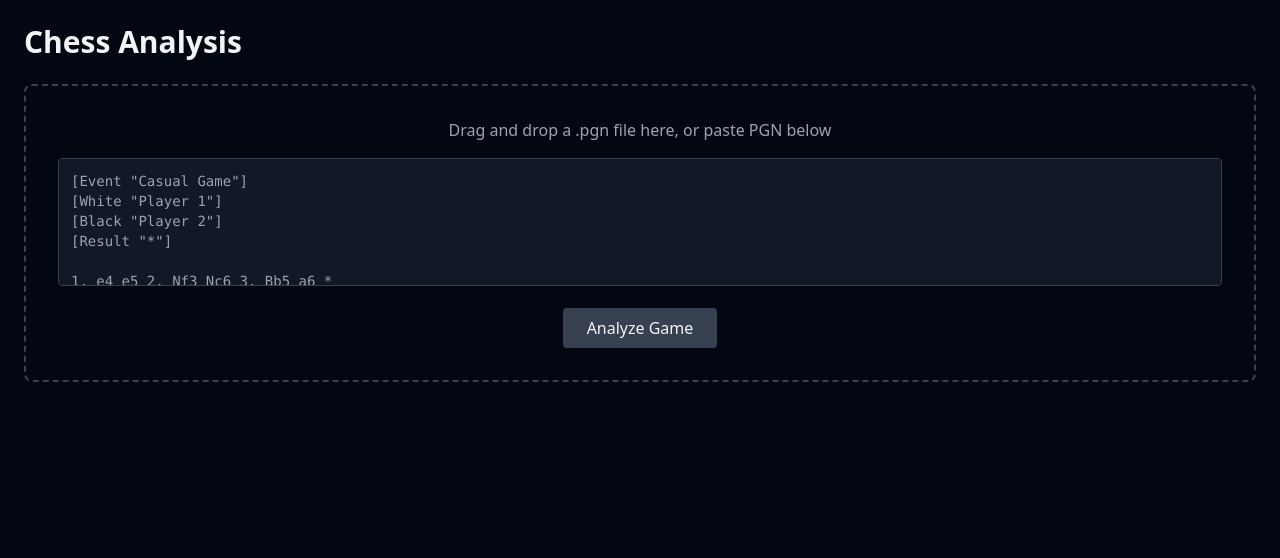
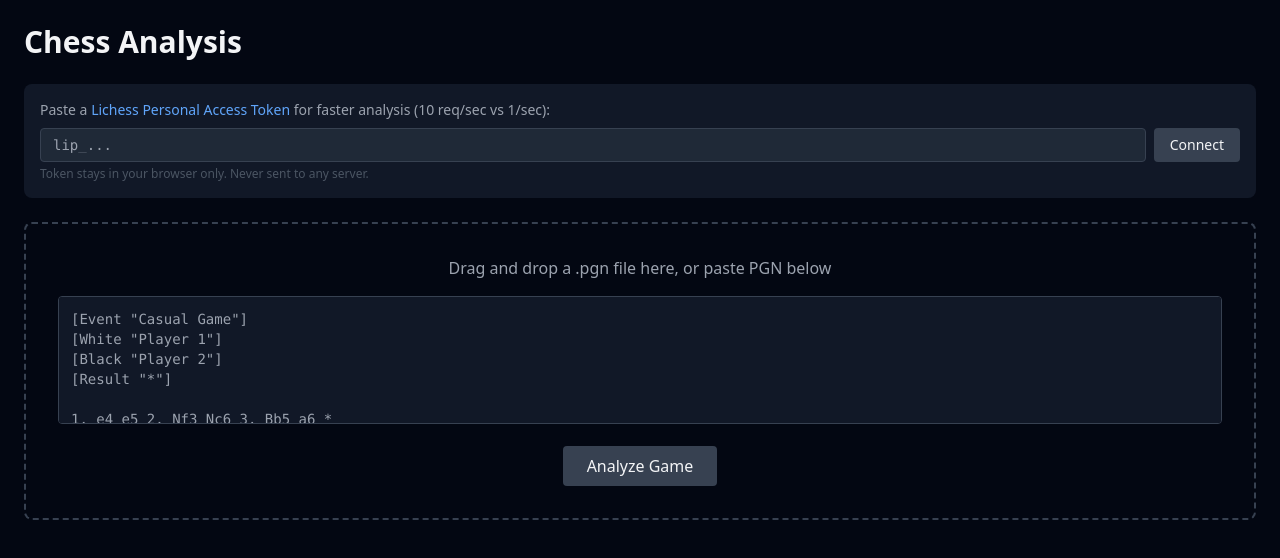
Before and after one commit to janardanboraiscooking/chess-analysis, a Next.js app: page / in a window 1280 px wide. Shown: the top 558 px of the page. Built offline with nearby package versions, Linux system fonts and the light colour scheme.

Commit message:
feat: Lichess token login for 10 req/sec, depth 12 local fallback

```diff
--- a/src/app/page.tsx
+++ b/src/app/page.tsx
@@ -5,7 +5,8 @@ import ChessBoard from '@/components/ChessBoard';
 import MoveList from '@/components/MoveList';
 import EvalGraph from '@/components/EvalGraph';
 import AnalysisProgress from '@/components/AnalysisProgress';
-import { parsePgnToPositions, analyzeGame } from '@/engine/analyzer';
+import LichessLogin from '@/components/LichessLogin';
+import { parsePgnToPositions, analyzeGame, hasLichessToken } from '@/engine/analyzer';
 import { saveGame, getAllGames, deleteGame } from '@/lib/db';
 import { AnalyzedGame, PositionEval } from '@/types';
 
@@ -70,7 +71,7 @@ export default function Home() {
         parsed.sanMoves,
         parsed.moves,
         worker,
-        20,
+        12,
         {
           onProgress: (current, total, move) => {
             setProgress({ current, total, status: 'analyzing', currentMove: move });
@@ -109,6 +110,10 @@ export default function Home() {
   return (
     <main className="max-w-7xl mx-auto p-6">
       <h1 className="text-3xl font-bold mb-6">Chess Analysis</h1>
+
+      <div className="mb-6">
+        <LichessLogin onTokenChange={() => {}} />
+      </div>
 
       {!pgn && <PgnUpload onPgnSubmit={handlePgnSubmit} />}
 
--- /dev/null
+++ b/src/components/LichessLogin.tsx
@@ -0,0 +1,64 @@
+'use client';
+import { useState } from 'react';
+import { setLichessToken, clearLichessToken, hasLichessToken } from '@/engine/analyzer';
+
+interface LichessLoginProps {
+  onTokenChange: () => void;
+}
+
+export default function LichessLogin({ onTokenChange }: LichessLoginProps) {
+  const [token, setToken] = useState('');
+  const [loggedIn, setLoggedIn] = useState(hasLichessToken());
+
+  const handleLogin = () => {
+    if (token.trim()) {
+      setLichessToken(token.trim());
+      setLoggedIn(true);
+      setToken('');
+      onTokenChange();
+    }
+  };
+
+  const handleLogout = () => {
+    clearLichessToken();
+    setLoggedIn(false);
+    onTokenChange();
+  };
+
+  if (loggedIn) {
+    return (
+      <div className="flex items-center gap-2 text-sm">
+        <span className="text-green-400">✓ Lichess connected</span>
+        <span className="text-gray-500">(10 req/sec)</span>
+        <button onClick={handleLogout} className="text-red-400 hover:text-red-300">
+          Logout
+        </button>
+      </div>
+    );
+  }
+
+  return (
+    <div className="bg-gray-900 rounded-lg p-4">
+      <p className="text-sm text-gray-400 mb-2">
+        Paste a <a href="https://lichess.org/account/oauth/token" target="_blank" className="text-blue-400 hover:underline">Lichess Personal Access Token</a> for faster analysis (10 req/sec vs 1/sec):
+      </p>
+      <div className="flex gap-2">
+        <input
+          type="password"
+          value={token}
+          onChange={(e) => setToken(e.target.value)}
+          placeholder="lip_..."
+          className="flex-1 bg-gray-800 border border-gray-700 rounded px-3 py-1.5 text-sm font-mono focus:outline-none focus:border-blue-500"
+        />
+        <button
+          onClick={handleLogin}
+          disabled={!token.trim()}
+          className="px-4 py-1.5 bg-blue-600 hover:bg-blue-700 disabled:bg-gray-700 rounded text-sm font-medium transition-colors"
+        >
+          Connect
+        </button>
+      </div>
+      <p className="text-xs text-gray-600 mt-1">Token stays in your browser only. Never sent to any server.</p>
+    </div>
+  );
+}
--- a/src/engine/analyzer.ts
+++ b/src/engine/analyzer.ts
@@ -102,10 +102,32 @@ export interface AnalysisCallbacks {
   onError: (error: string) => void;
 }
 
+function getLichessToken(): string | null {
+  if (typeof window === 'undefined') return null;
+  return localStorage.getItem('lichess_token');
+}
+
+export function setLichessToken(token: string): void {
+  localStorage.setItem('lichess_token', token);
+}
+
+export function clearLichessToken(): void {
+  localStorage.removeItem('lichess_token');
+}
+
+export function hasLichessToken(): boolean {
+  return !!getLichessToken();
+}
+
 async function fetchLichessEval(fen: string): Promise<PositionEval | null> {
   try {
+    const token = getLichessToken();
+    const headers: Record<string, string> = {};
+    if (token) headers['Authorization'] = `Bearer ${token}`;
+
     const res = await fetch(
-      `https://lichess.org/api/cloud-eval?fen=${encodeURIComponent(fen)}&multiPv=1`
+      `https://lichess.org/api/cloud-eval?fen=${encodeURIComponent(fen)}&multiPv=1`,
+      { headers }
     );
     if (!res.ok) return null;
     const data = await res.json();
@@ -198,6 +220,9 @@ export async function analyzeGame(
   callbacks: AnalysisCallbacks
 ): Promise<void> {
   const evals: PositionEval[] = new Array(positions.length);
+  const hasToken = hasLichessToken();
+  // Authenticated: 10 req/sec, Anonymous: 1 req/sec
+  const rateLimitMs = hasToken ? 100 : 1000;
 
   // Detect terminal positions
   const terminal = new Set<number>();
@@ -214,11 +239,10 @@ export async function analyzeGame(
   let completed = 0;
   const total = positions.length;
 
-  // Phase 1: Try Lichess cloud for ALL positions (batch, fast for known positions)
+  // Phase 1: Lichess cloud eval (rate limited)
   const lichessResults = new Map<number, PositionEval>();
   const needsLocal: number[] = [];
 
-  // Fetch Lichess evals with rate limiting (1/sec for anonymous)
   for (let i = 0; i < positions.length; i++) {
     if (terminal.has(i)) continue;
     callbacks.onProgress(completed, total, i === 0 ? 'Starting position' : sanMoves[i - 1]);
@@ -231,12 +255,16 @@ export async function analyzeGame(
     } else {
       needsLocal.push(i);
     }
+
+    // Rate limit
+    if (i < positions.length - 1) {
+      await new Promise(r => setTimeout(r, rateLimitMs));
+    }
   }
 
-  // Phase 2: Analyze remaining positions with local Stockfish (parallel)
+  // Phase 2: Local Stockfish for unknown positions
   if (needsLocal.length > 0) {
     let localIdx = 0;
-
     const processLocal = async (workerIdx: number) => {
       while (localIdx < needsLocal.length) {
         const i = needsLocal[localIdx++];
@@ -252,14 +280,11 @@ export async function analyzeGame(
         callbacks.onPositionEval(i, evals[i]);
       }
     };
-
     await Promise.all(workers.map((_, idx) => processLocal(idx)));
   }
 
-  // Merge Lichess results
-  lichessResults.forEach((result, i) => {
-    evals[i] = result;
-  });
+  // Merge results
+  lichessResults.forEach((result, i) => { evals[i] = result; });
 
   // Fill terminal positions
   terminal.forEach((i) => {
```
